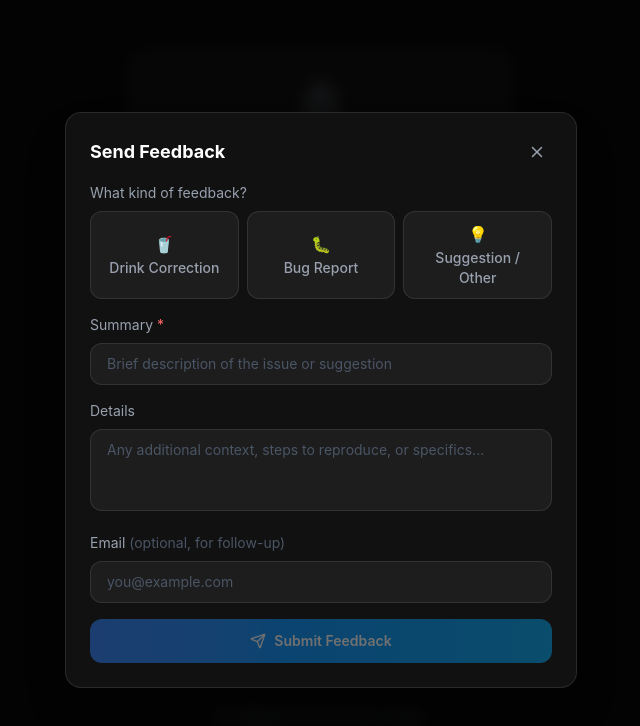
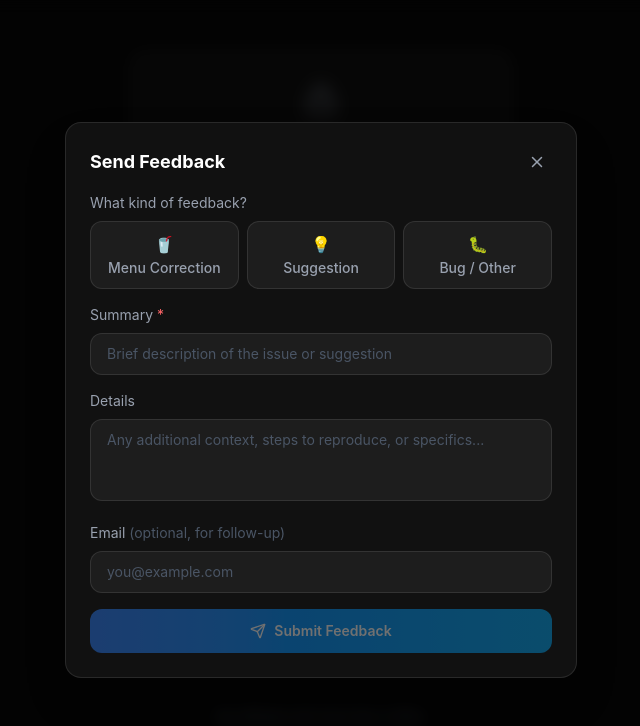
Before and after one commit to darin3/db-secret-menu, a React (Vite) app: page /admin in a window 1280 px wide. Both pictures are taken after a click on the button "Report an Issue or Suggestion". Shown: the part 521-1247 px from the top of the page, without its empty margins (319-959 px from the left). Built offline with nearby package versions, Linux system fonts and the light colour scheme.

Commit message:
Add drink fields, fix dropdown visibility, restructure feedback categories

```diff
--- a/api/_lib/email.js
+++ b/api/_lib/email.js
@@ -1,9 +1,9 @@
 import nodemailer from "nodemailer";
 
 const TYPE_COLORS = {
-  drink_issue: { bg: "#e74c3c", label: "Drink Correction" },
-  suggestion: { bg: "#3498db", label: "Suggestion / Other" },
-  bug: { bg: "#e67e22", label: "Bug Report" },
+  drink_issue: { bg: "#e74c3c", label: "Menu Correction" },
+  suggestion: { bg: "#3498db", label: "Suggestion" },
+  bug: { bg: "#e67e22", label: "Bug / Other" },
   other: { bg: "#95a5a6", label: "Other" },
 };
 
--- a/src/components/FeedbackModal.jsx
+++ b/src/components/FeedbackModal.jsx
@@ -2,15 +2,15 @@ import React, { useState, useEffect } from "react";
 import { X, Send, CheckCircle, AlertCircle } from "lucide-react";
 
 const TYPES = [
-  { value: "drink_issue", label: "Drink Correction", icon: "🥤" },
-  { value: "bug", label: "Bug Report", icon: "🐛" },
-  { value: "suggestion", label: "Suggestion / Other", icon: "💡" },
+  { value: "drink_issue", label: "Menu Correction", icon: "🥤" },
+  { value: "suggestion", label: "Suggestion", icon: "💡" },
+  { value: "bug", label: "Bug / Other", icon: "🐛" },
 ];
 
 const CATEGORIES_BY_TYPE = {
-  drink_issue: ["Wrong Recipe/Info", "Wrong Name", "Discontinued Drink", "Missing Drink"],
-  bug: ["Display Issue", "Broken Feature", "Performance Issue"],
-  suggestion: ["New Feature", "Add a Drink", "UI Improvement", "Other"],
+  drink_issue: ["Wrong Recipe/Info", "Wrong Name", "Drink Notes", "Discontinued Drink"],
+  suggestion: ["Add a Drink", "New Feature", "Quiz Feedback", "UI Improvement"],
+  bug: ["Bug Report", "General Feedback", "Praise"],
 };
 
 export default function FeedbackModal({ open, onClose }) {
@@ -18,6 +18,8 @@ export default function FeedbackModal({ open, onClose }) {
   const [category, setCategory] = useState("");
   const [summary, setSummary] = useState("");
   const [detail, setDetail] = useState("");
+  const [drinkName, setDrinkName] = useState("");
+  const [flavors, setFlavors] = useState("");
   const [contactEmail, setContactEmail] = useState("");
   const [status, setStatus] = useState("idle"); // idle | submitting | success | error
   const [errorMsg, setErrorMsg] = useState("");
@@ -45,6 +47,8 @@ export default function FeedbackModal({ open, onClose }) {
     setCategory("");
     setSummary("");
     setDetail("");
+    setDrinkName("");
+    setFlavors("");
     setContactEmail("");
     setStatus("idle");
     setErrorMsg("");
@@ -63,6 +67,19 @@ export default function FeedbackModal({ open, onClose }) {
     setStatus("submitting");
     setErrorMsg("");
 
+    // Serialize drink fields into detail text
+    const showDrinkFields = type === "drink_issue" || category === "Add a Drink";
+    let fullDetail = "";
+    if (showDrinkFields && (drinkName.trim() || flavors.trim())) {
+      const parts = [];
+      if (drinkName.trim()) parts.push(`Drink Name: ${drinkName.trim()}`);
+      if (flavors.trim()) parts.push(`Flavors: ${flavors.trim()}`);
+      fullDetail = parts.join("\n");
+      if (detail.trim()) fullDetail += "\n\n" + detail.trim();
+    } else {
+      fullDetail = detail.trim();
+    }
+
     try {
       const res = await fetch("/api/feedback", {
         method: "POST",
@@ -71,7 +88,7 @@ export default function FeedbackModal({ open, onClose }) {
           type,
           category: category || null,
           summary: summary.trim(),
-          detail: detail.trim() || null,
+          detail: fullDetail || null,
           contact_email: contactEmail.trim() || null,
           page_context: window.location.pathname,
         }),
@@ -137,7 +154,7 @@ export default function FeedbackModal({ open, onClose }) {
                   <button
                     key={t.value}
                     type="button"
-                    onClick={() => { setType(t.value); setCategory(""); }}
+                    onClick={() => { setType(t.value); setCategory(""); setDrinkName(""); setFlavors(""); }}
                     className={`flex-1 py-2.5 px-3 rounded-xl text-sm font-medium transition-all duration-200 border ${
                       type === t.value
                         ? "bg-blue-500/20 border-blue-500/50 text-blue-300"
@@ -158,6 +175,7 @@ export default function FeedbackModal({ open, onClose }) {
                 <select
                   value={category}
                   onChange={(e) => setCategory(e.target.value)}
+                  style={{ colorScheme: "dark" }}
                   className="w-full bg-white/5 border border-white/10 rounded-xl px-4 py-2.5 text-white text-sm focus:outline-none focus:border-blue-500/50 appearance-none cursor-pointer"
                 >
                   <option value="">Select a category...</option>
@@ -166,6 +184,34 @@ export default function FeedbackModal({ open, onClose }) {
                   ))}
                 </select>
               </div>
+            )}
+
+            {/* Drink fields (contextual) */}
+            {(type === "drink_issue" || category === "Add a Drink") && (
+              <>
+                <div>
+                  <label className="block text-sm text-gray-400 mb-2">Which drink?</label>
+                  <input
+                    type="text"
+                    value={drinkName}
+                    onChange={(e) => setDrinkName(e.target.value)}
+                    placeholder="e.g. Cosmic Brownie"
+                    maxLength={100}
+                    className="w-full bg-white/5 border border-white/10 rounded-xl px-4 py-2.5 text-white text-sm placeholder:text-gray-600 focus:outline-none focus:border-blue-500/50"
+                  />
+                </div>
+                <div>
+                  <label className="block text-sm text-gray-400 mb-2">What flavors? (comma-separated)</label>
+                  <input
+                    type="text"
+                    value={flavors}
+                    onChange={(e) => setFlavors(e.target.value)}
+                    placeholder="e.g. Chocolate, Caramel"
+                    maxLength={200}
+                    className="w-full bg-white/5 border border-white/10 rounded-xl px-4 py-2.5 text-white text-sm placeholder:text-gray-600 focus:outline-none focus:border-blue-500/50"
+                  />
+                </div>
+              </>
             )}
 
             {/* Summary */}
@@ -186,7 +232,9 @@ export default function FeedbackModal({ open, onClose }) {
 
             {/* Details */}
             <div>
-              <label className="block text-sm text-gray-400 mb-2">Details</label>
+              <label className="block text-sm text-gray-400 mb-2">
+                {type === "drink_issue" || category === "Add a Drink" ? "Additional Notes" : "Details"}
+              </label>
               <textarea
                 value={detail}
                 onChange={(e) => setDetail(e.target.value)}
--- a/src/pages/FeedbackAdmin.jsx
+++ b/src/pages/FeedbackAdmin.jsx
@@ -5,9 +5,9 @@ import {
 } from "lucide-react";
 
 const TYPE_META = {
-  drink_issue: { label: "Drink Correction", icon: AlertCircle, color: "text-red-400", bg: "bg-red-400/10" },
-  suggestion: { label: "Suggestion / Other", icon: Lightbulb, color: "text-blue-400", bg: "bg-blue-400/10" },
-  bug: { label: "Bug Report", icon: Bug, color: "text-orange-400", bg: "bg-orange-400/10" },
+  drink_issue: { label: "Menu Correction", icon: AlertCircle, color: "text-red-400", bg: "bg-red-400/10" },
+  suggestion: { label: "Suggestion", icon: Lightbulb, color: "text-blue-400", bg: "bg-blue-400/10" },
+  bug: { label: "Bug / Other", icon: Bug, color: "text-orange-400", bg: "bg-orange-400/10" },
   other: { label: "Other", icon: HelpCircle, color: "text-gray-400", bg: "bg-gray-400/10" },
 };
 
@@ -198,7 +198,7 @@ export default function FeedbackAdmin() {
         <div className="grid grid-cols-2 sm:grid-cols-4 gap-3 mb-6">
           {[
             { label: "Total", value: stats.total, color: "text-white" },
-            { label: "Corrections", value: stats.drink_issue, color: "text-red-400" },
+            { label: "Menu", value: stats.drink_issue, color: "text-red-400" },
             { label: "Suggestions", value: stats.suggestion, color: "text-blue-400" },
             { label: "Bug Reports", value: stats.bug, color: "text-orange-400" },
           ].map((s) => (
```
